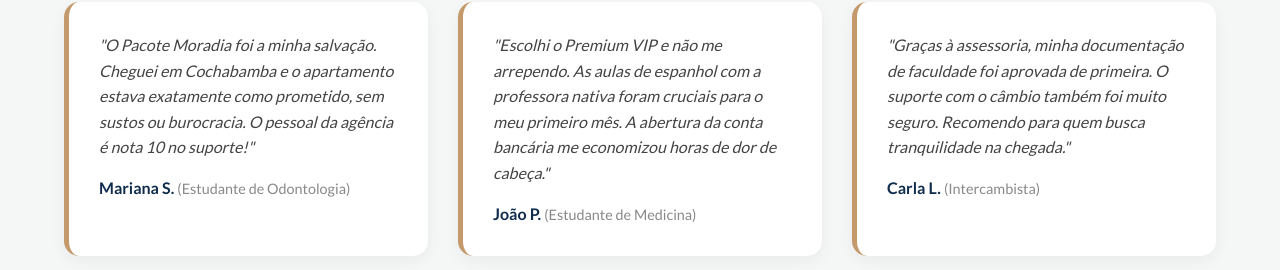
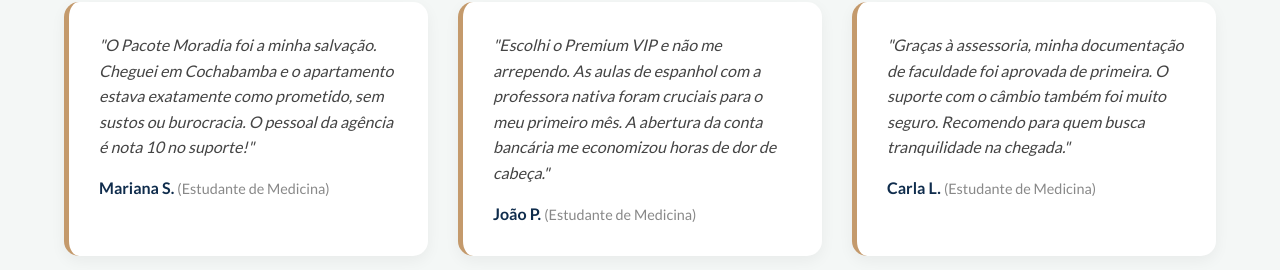
Before and after one commit to irisprado1415-wq/metodocaocompanheiro.github.io, a plain HTML site: page index.html in a window 1280 px wide. Shown: the part 2648-2918 px from the top of the page. Drawn offline with nearby package versions, Linux system fonts and the light colour scheme; a web font is replaced by a local one.

Commit message:
Update index.html

```diff
--- a/index.html
+++ b/index.html
@@ -649,7 +649,7 @@
         <div class="testimonial-grid">
             <div class="testimonial-card">
                 <p>"O Pacote Moradia foi a minha salvação. Cheguei em Cochabamba e o apartamento estava exatamente como prometido, sem sustos ou burocracia. O pessoal da agência é nota 10 no suporte!"</p>
-                <span class="client-info">Mariana S. <span>(Estudante de Odontologia)</span></span>
+                <span class="client-info">Mariana S. <span>(Estudante de Medicina)</span></span>
             </div>
 
             <div class="testimonial-card">
@@ -659,7 +659,7 @@
 
             <div class="testimonial-card">
                 <p>"Graças à assessoria, minha documentação de faculdade foi aprovada de primeira. O suporte com o câmbio também foi muito seguro. Recomendo para quem busca tranquilidade na chegada."</p>
-                <span class="client-info">Carla L. <span>(Intercambista)</span></span>
+                <span class="client-info">Carla L. <span>(Estudante de Medicina)</span></span>
             </div>
         </div>
     </section>
```
